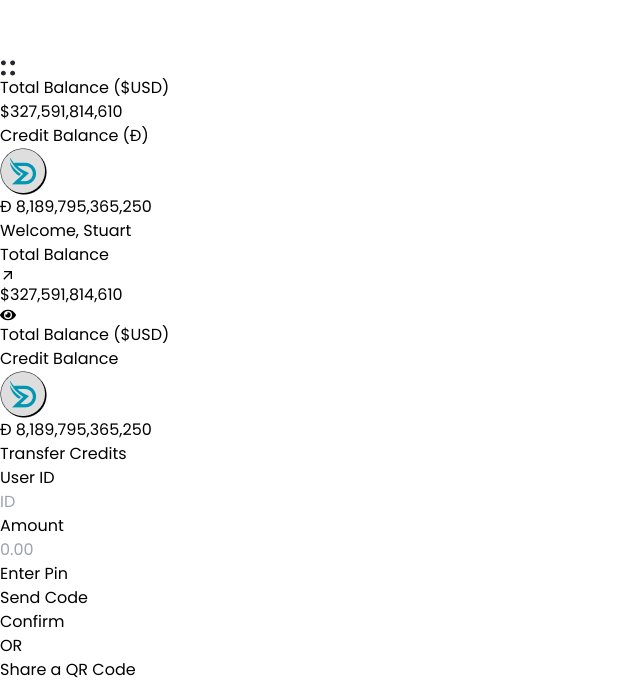
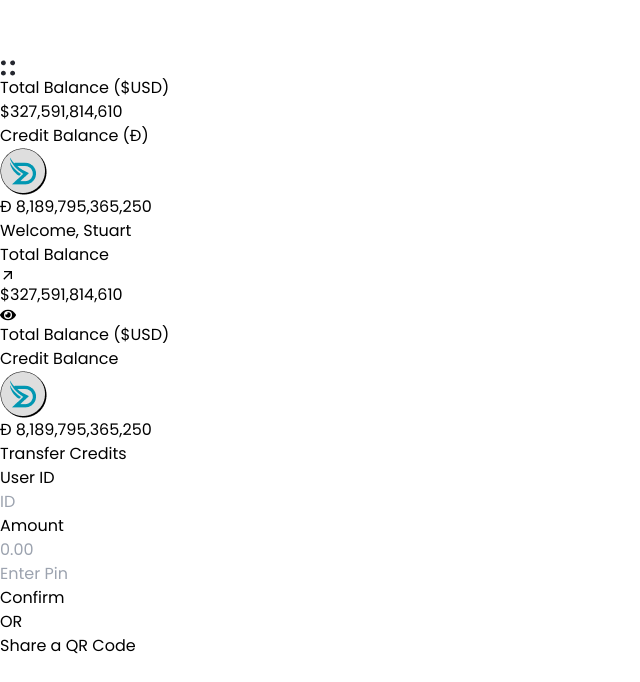
Before and after one commit to talha2224/Dong, a React (Vite) app: page /transfer in a window 1280 px wide. Shown: the part 1493-2175 px from the top of the page, without its empty margins (0-640 px from the left). After the commit the page ends 2151 px from the top, so only its background shows below. Built offline with nearby package versions, Linux system fonts and the light colour scheme.

Commit message:
pin remoeved

```diff
--- a/src/pages/TransfferPage.jsx
+++ b/src/pages/TransfferPage.jsx
@@ -91,8 +91,8 @@ const TransfferPage = () => {
                     <input type="number" name="" id="" placeholder='0.00' className='h-[2.5rem] rounded-md px-3 mt-1 outline-none bg-white w-[100%]' />
 
                     <div className='h-[2.8rem] rounded-md px-3 mt-4 outline-none bg-white w-[100%] flex justify-between items-center cursor-pointer' onClick={() => setIsDropdownOpen(!isDropdownOpen)}>
-                        <p className='text-[#a7a7a7]'>Enter Pin</p>
-                        <button className='text-white bg-red-600 px-2 py-1 rounded-md text-sm'>Send Code</button>
+                        <input type='text' className='text-[#a7a7a7] bg-transparent flex-1 outline-none' placeholder='Enter Pin'/>
+                        {/* <button className='text-white bg-red-600 px-2 py-1 rounded-md text-sm'>Send Code</button> */}
                     </div>
                     <button onClick={showMessageFunc} className='bg-[#0197B2] text-white w-[100%] h-[2.5rem] rounded-md text-sm mt-5'>Confirm</button>
 
```
